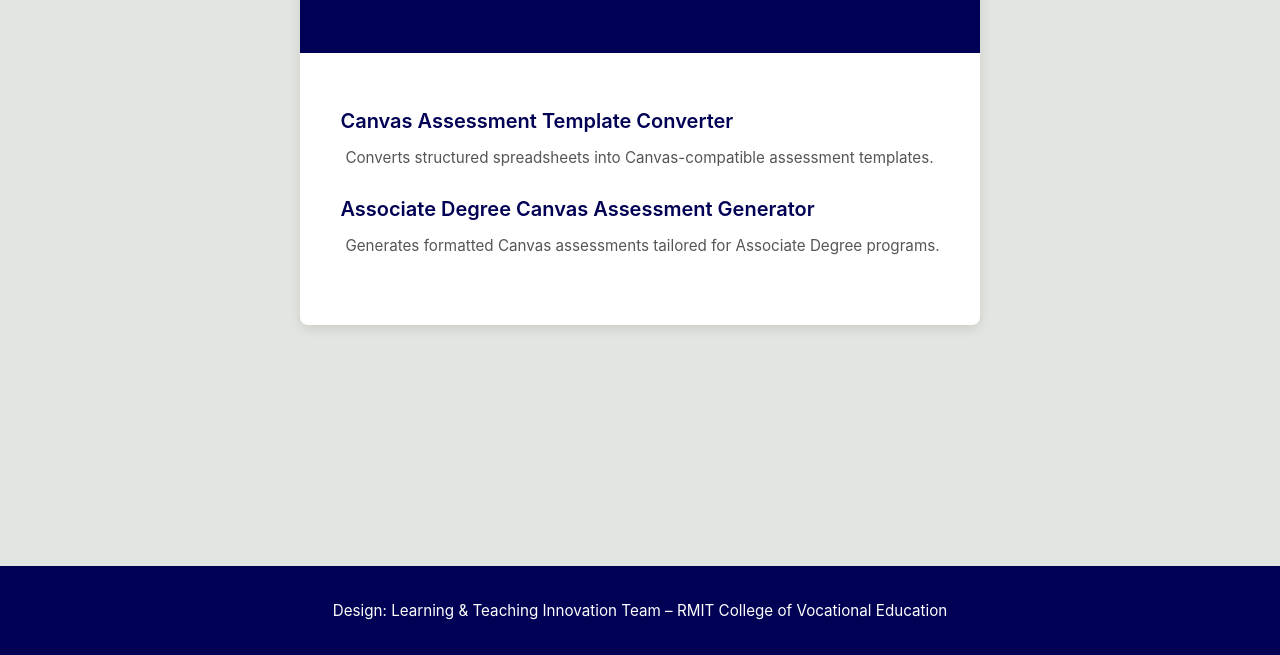
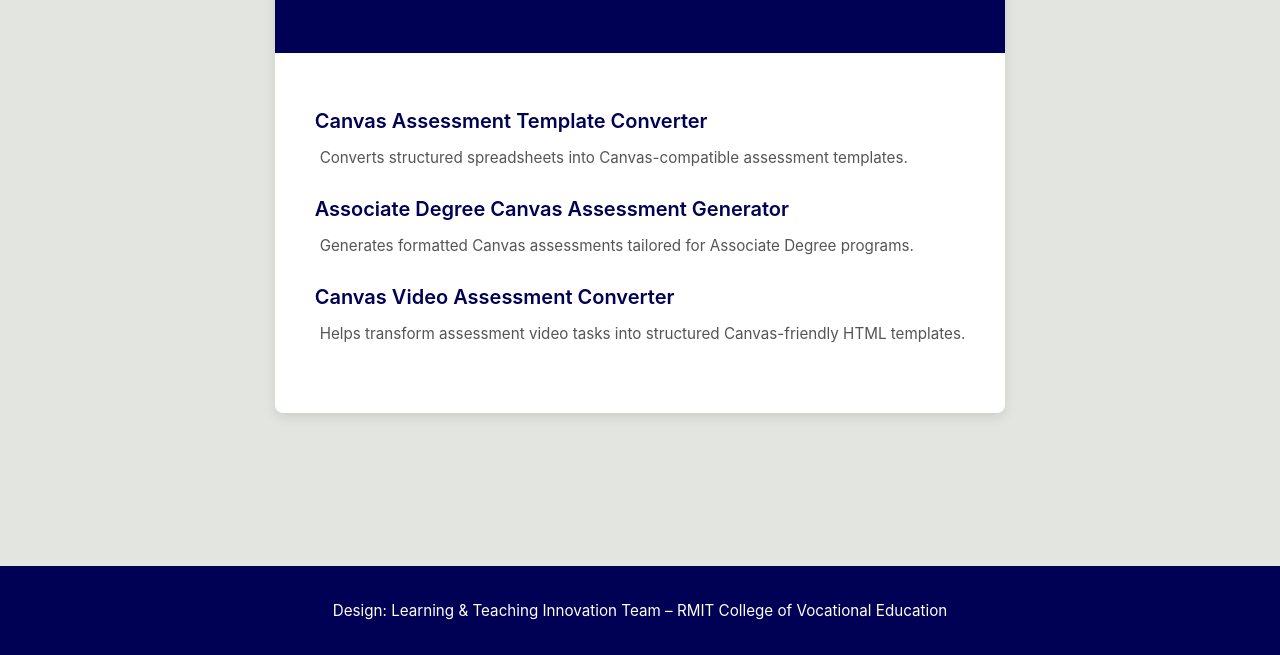
Before and after one commit to RMIT-VE-LearningExperience/tools, a plain HTML site: page index.html in a window 1280 px wide. Shown: the part 145-800 px from the top of the page. Drawn offline with Linux system fonts and the light colour scheme.

Commit message:
updating sitemap

```diff
--- a/index.html
+++ b/index.html
@@ -119,6 +119,10 @@
           <a class="tool-link" href="associate-degree-converter.html">Associate Degree Canvas Assessment Generator</a>
           <p class="tool-desc">Generates formatted Canvas assessments tailored for Associate Degree programs.</p>
         </li>
+        <li>
+          <a class="tool-link" href="canvas-video_converter.html">Canvas Video Assessment Converter</a>
+          <p class="tool-desc">Helps transform assessment video tasks into structured Canvas-friendly HTML templates.</p>
+        </li>
       </ul>
     </div>
   </div>
```
